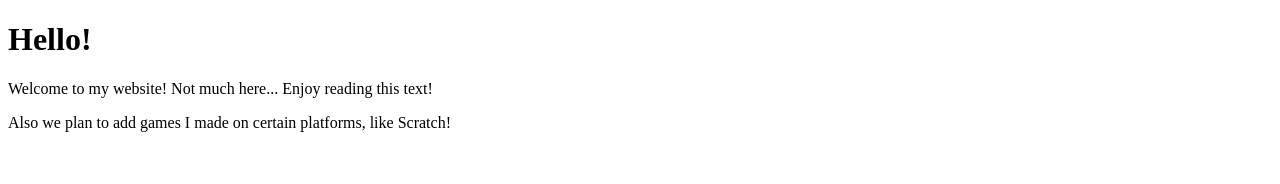
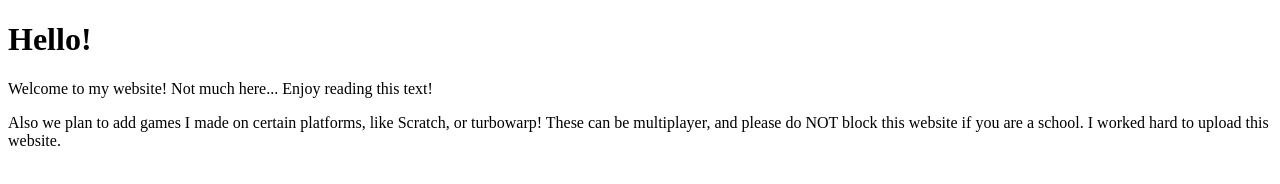
Before and after one commit to BIGSCARYEASTER/bigscaryeaster.github.io, a plain HTML site: page index.html in a window 1280 px wide. Drawn offline with Linux system fonts and the light colour scheme.

Commit message:
Update index.html

```diff
--- a/index.html
+++ b/index.html
@@ -2,4 +2,4 @@
 <title>MY WEBSITE</title>
 <h1>Hello!</h1>
 Welcome to my website! Not much here... Enjoy reading this text!
-<p>Also we plan to add games I made on certain platforms, like Scratch!</p>
+<p>Also we plan to add games I made on certain platforms, like Scratch, or turbowarp! These can be multiplayer, and please do NOT block this website if you are a school. I worked hard to upload this website.</p>
```
